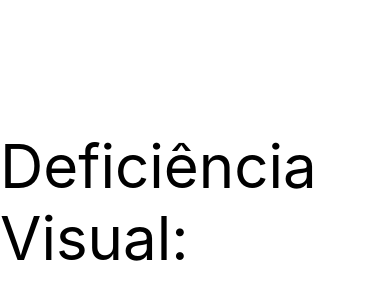
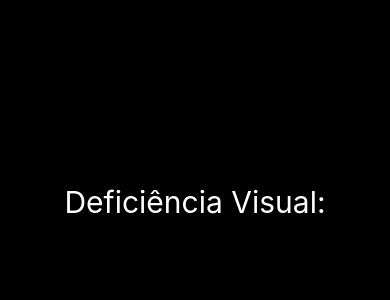
Before and after one commit to welli363/CavaleiroDoZodiaco, a React Native app: screen / in a window 390 px wide. Shown: the part 220-520 px from the top of the page. Built offline with nearby package versions, Linux system fonts and the light colour scheme.

Commit message:
Update App.js

```diff
--- a/App.js
+++ b/App.js
@@ -4,7 +4,7 @@ import { StyleSheet, Text, View } from 'react-native';
 export default function App() {
   return (
     <View style={styles.container}>
-      <Text style={{ fontSize: 60 }}>Deficiência Visual:</Text>
+      <Text style={{ fontSize: 30, color: 'white' }}>Deficiência Visual:</Text>
       <StatusBar style="auto" />
     </View>
   );
@@ -13,7 +13,7 @@ export default function App() {
 const styles = StyleSheet.create({
   container: {
     flex: 1,
-    backgroundColor: '#fff',
+    backgroundColor: 'black',
     alignItems: 'center',
     justifyContent: 'center',
   },
```
